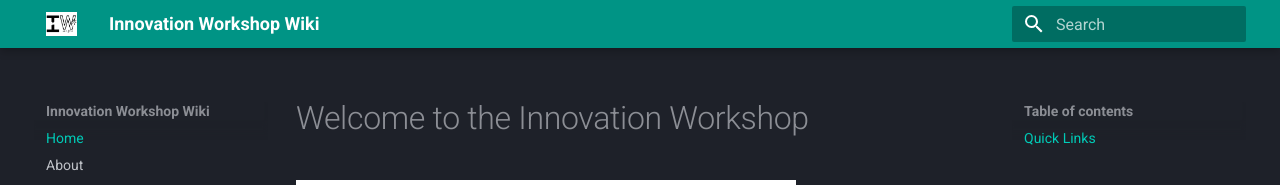
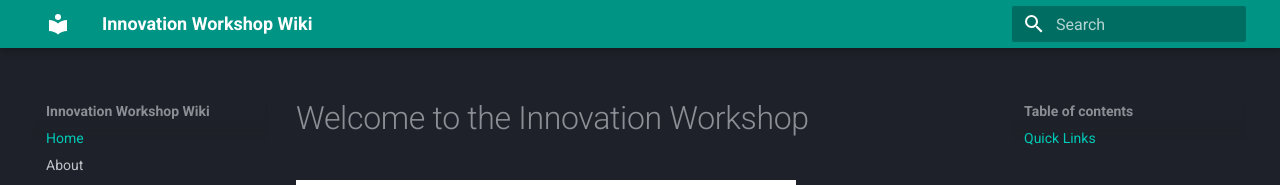
Before and after one commit to ucsb-innovation-workshop/ucsb-innovation-workshop.github.io, an MkDocs documentation site: the page built from docs/index.md, in a window 1280 px wide. Shown: the top 185 px of the page. Built offline with MkDocs 1.6.1 and Material for MkDocs 9.7.7, drawn with Linux system fonts in a browser that asks for light colours.

Commit message:
Update mkdocs.yml

```diff
--- a/mkdocs.yml
+++ b/mkdocs.yml
@@ -3,7 +3,7 @@ site_description: Equipment SOPs, Safety, and Guides for CNSI Workshops
 
 theme:
   name: material
-  logo: assets/IW-logo.png
+  #logo: assets/IW-logo.png
   palette:
       scheme: slate
       primary: teal
```
